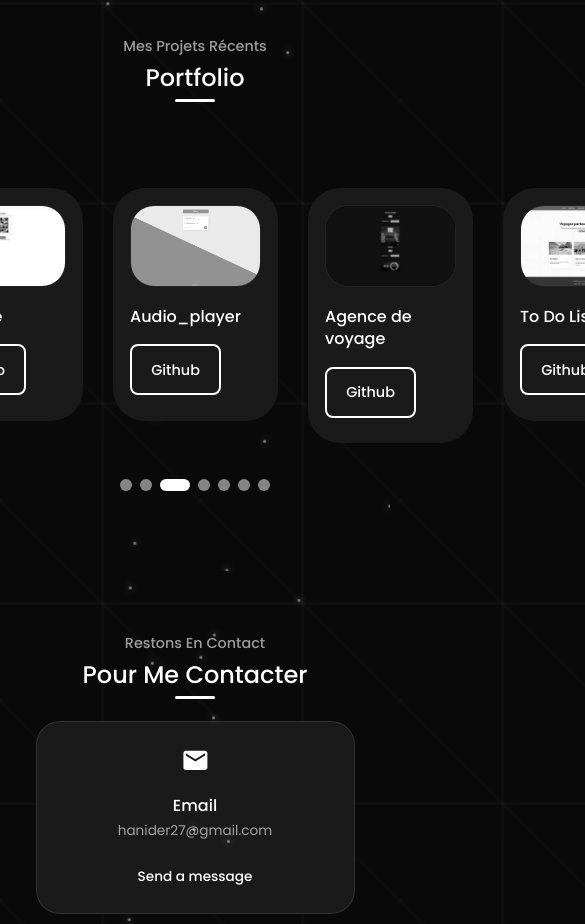
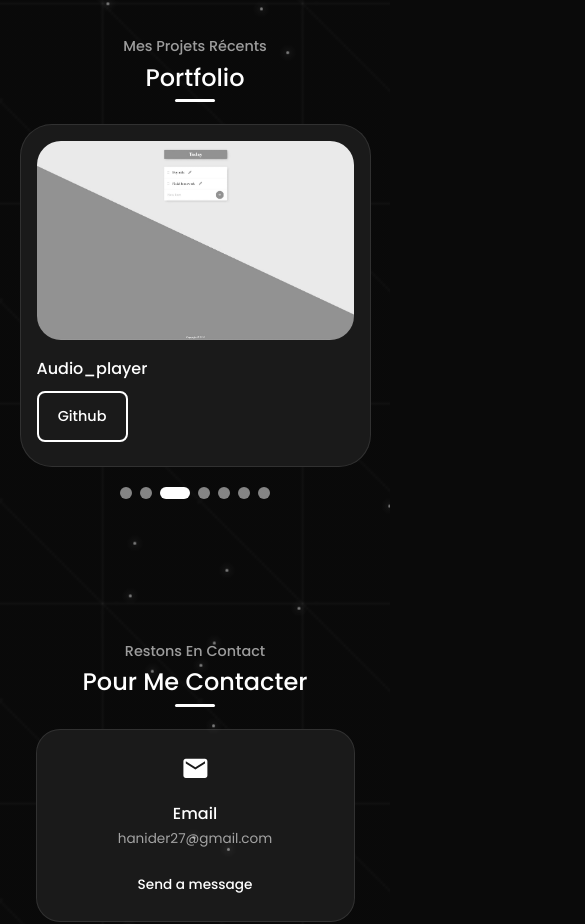
Before and after one commit to Hani19000/Portfolio-Hani, a React (Vite) app in the folder frontend/: page / in a window 390 px wide. Shown: the part 7899-8823 px from the top of the page, 585 px wide, since content can reach past the window. Built offline with nearby package versions, Linux system fonts and the light colour scheme.

Commit message:
mise a jours

```diff
--- a/frontend/src/components/portfolio/Portfolio.tsx
+++ b/frontend/src/components/portfolio/Portfolio.tsx
@@ -26,12 +26,9 @@ const Portfolio: React.FC = () => {
         pagination={{ clickable: true }}
         autoplay={{ delay: 3000, disableOnInteraction: false }}
         breakpoints={{
-          600: {
-            slidesPerView: 2,
-          },
-          1024: {
-            slidesPerView: 3,
-          },
+          320: { slidesPerView: 1, spaceBetween: 20 },
+          600: { slidesPerView: 2, spaceBetween: 30 },
+          1024: { slidesPerView: 3, spaceBetween: 30 },
         }}
       >
         {portfolioCards.map(({ id, image, title, github }: PortfolioItem) => {
--- a/frontend/src/components/portfolio/portfolio.css
+++ b/frontend/src/components/portfolio/portfolio.css
@@ -1,181 +1,65 @@
-/* ================= PORTFOLIO - VERSION CORRIGÉE AVEC GRAYSCALE INVERSÉ ================= */
+/* ================= PORTFOLIO - FIX RESPONSIVE MOBILE ================= */
 
 .container.portfolio__container {
     width: var(--container-width-lg);
     margin: 0 auto;
-    /* Supprime display: grid ici si tu utilises Swiper ! */
-    overflow: visible !important; /* Permet aux ombres de ne pas être coupées */
+    /* Important pour Swiper : ne pas mettre de grid ici */
     position: relative;
-    padding: 4rem;
+    padding-bottom: 3rem; /* Espace pour la pagination */
 }
 
 .portfolio__items {
     background: var(--color-bg-variant);
-    padding: 1.5rem;
+    padding: 1.2rem; /* Réduit pour laisser respirer l'image sur mobile */
     border-radius: 2rem;
-    border: 1px solid transparent;
+    border: 1px solid var(--border-color);
     transition: var(--transition);
     display: flex;
     flex-direction: column;
-    height: 100%; /* Important pour que toutes les cartes aient la même taille */
-    user-select: none;
-    /* Fix Performance : Empêche les calculs de peinture inutiles */
-    contain: content;
+    height: 100%;
+    box-sizing: border-box; /* Crucial pour le calcul de largeur */
 }
 
-.portfolio__items::before {
-  content: '';
-  position: absolute;
-transform: translateY(20px);
-will-change: transform;
-  width: 100%;
-  background: linear-gradient(180deg, transparent, rgba(255, 255, 255, 0.05), transparent);
-  transition: top 0.6s ease;
-}
-
-.portfolio__items:hover::before {
- transform: translateY(20px);
-will-change: transform;
-}
-
-.portfolio__items:hover {
-  background: rgba(255, 255, 255, 0.02);
-  border-color: var(--color-primary-variant);
-  cursor: default;
-  transform: translateY(-10px);
-  box-shadow: 0 20px 40px rgba(0, 0, 0, 0.6);
-}
-
-/* ============== IMAGE - GRAYSCALE INVERSÉ ============== */
+/*============== IMAGE STABILISÉE ==============*/
 .portfolio__items-image {
     border-radius: 1.5rem;
     overflow: hidden;
-  margin-bottom: 1.5rem;
-  position: relative;
+    width: 100%; /* S'adapte au parent */
     aspect-ratio: 16/10;
-  background: var(--color-bg);
-  border: 1px solid var(--border-color);
+    margin-bottom: 1.2rem;
 }
 
-.portfolio__items-image::after {
-  content: '';
-  position: absolute;
-  inset: 0;
-  background: linear-gradient(180deg, transparent 50%, rgba(0, 0, 0, 0.7));
-  opacity: 0;
-  transition: var(--transition);
-}
-
-.portfolio__items:hover .portfolio__items-image::after {
-  opacity: 1;
-}
-
-/* DARK MODE : Noir et blanc par défaut */
 .portfolio__items-image img {
     width: 100%;
     height: 100%;
     object-fit: cover;
-  filter: grayscale(100%);
-  transition: transform 0.6s cubic-bezier(0.4, 0, 0.2, 1),
-              filter 0.6s ease;
+    display: block;
 }
 
-/* DARK MODE : Couleur au hover et active (mobile) */
-.portfolio__items:hover .portfolio__items-image img,
-.portfolio__items:active .portfolio__items-image img {
-  transform: scale(1.1);
-  filter: grayscale(0%);
-}
-
-/* LIGHT MODE : Couleur par défaut */
-.light-mode .portfolio__items-image img {
-  filter: grayscale(0%);
-}
-
-/* LIGHT MODE : Noir et blanc au hover et active (mobile) */
-.light-mode .portfolio__items:hover .portfolio__items-image img,
-.light-mode .portfolio__items:active .portfolio__items-image img {
-  filter: grayscale(100%);
-}
-
-/* Ajustement de l'overlay en light mode */
-.light-mode .portfolio__items-image::after {
-  background: linear-gradient(180deg, transparent 50%, rgba(0, 0, 0, 0.3));
-}
-
-/* ============== TEXTES ============== */
+/* ============== TEXTE & BOUTONS ============== */
 .portfolio__items h3 {
-  margin: 0 0 1.5rem;
+    font-size: 1.1rem;
+    margin-bottom: 0.8rem;
     color: var(--color-white);
-  font-size: 1.2rem;
-  font-weight: 500;
-  line-height: 1.4;
-  transition: var(--transition);
-}
-
-.portfolio__items:hover h3 {
-  color: var(--color-primary);
 }
 
 .portfolio__items p {
-  color: var(--color-light);
-  font-size: 0.9rem;
-  line-height: 1.6;
+    font-size: 0.85rem;
     margin-bottom: 1.5rem;
     flex-grow: 1;
 }
 
-/* ============== BOUTONS ============== */
 .portfolio__items-cta {
     display: flex;
-  gap: 1rem;
-  margin-top: auto;
-  flex-wrap: wrap;
+    gap: 0.8rem;
+    width: 100%;
 }
 
 .portfolio__items-cta .btn {
     flex: 1;
-  min-width: 100px;
     text-align: center;
-  font-size: 0.9rem;
-  padding: 0.7rem 1.2rem;
-}
-
-/* ========== PARTICULES ========== */
-.header__particles {
-  position: absolute;
-  inset: 0;
-  overflow: hidden;
-  pointer-events: none;
-}
-
-.particle {
-  position: absolute;
-  width: 4px;
-transform: translateY(20px);
-will-change: transform;
-  background: var(--color-primary);
-  border-radius: 50%;
-  opacity: 0;
-  animation: float-particle 10s infinite;
-  box-shadow: 0 0 10px var(--color-primary);
-}
-
-@keyframes float-particle {
-  0% {
-    opacity: 0;
-    transform: translateY(100vh) translateX(0);
-  }
-  10% {
-    opacity: 0.8;
-  }
-  90% {
-    opacity: 0.8;
-  }
-  100% {
-    opacity: 0;
-    transform: translateY(-100px) translateX(100px);
-  }
+    padding: 0.6rem 0.2rem;
+    font-size: 0.8rem;
 }
 
 /* ============== SWIPER ============== */
@@ -198,85 +82,43 @@ will-change: transform;
   margin-top: 2rem;
 }
 
-/* ======== MEDIA QUERIES (TABLETTES) ======== */
+
+
+/* ======== MEDIA QUERIES (MOBILE FIX) ======== */
+
 @media screen and (max-width: 1024px) {
-  .portfolio__container {
-    grid-template-columns: repeat(2, 1fr);
-    gap: 2rem;
-    padding: 3rem;
-  }
-
-  .portfolio__items {
-    padding: 1.3rem;
-  }
-
-  .portfolio__items h3 {
-    font-size: 1.1rem;
-    margin-bottom: 1.2rem;
+    .container.portfolio__container {
+        width: var(--container-width-md);
     }
 }
 
-/* ======== MEDIA QUERIES (MOBILES) ======== */
-@media screen and (max-width: 768px) {
-  .portfolio__container {
-    grid-template-columns: 1fr;
-    gap: 1.5rem;
-    padding: 2rem;
-  }
-
-  .portfolio__items {
-    padding: 1.2rem;
-  }
-
-  .portfolio__items-image {
-    margin-bottom: 1.2rem;
-  }
-
-  .portfolio__items h3 {
-    font-size: 1.05rem;
-    margin-bottom: 1rem;
-  }
-
-  .portfolio__items p {
-    font-size: 0.88rem;
-    margin-bottom: 1.2rem;
-  }
-
-  .portfolio__items-cta {
-    gap: 0.8rem;
-  }
-
-  .portfolio__items-cta .btn {
-    font-size: 0.85rem;
-    padding: 0.6rem 1rem;
-  }
-}
-
-/* ======== MEDIA QUERIES (PETITS MOBILES) ======== */
-@media screen and (max-width: 480px) {
-  .portfolio__container {
-    gap: 1.2rem;
-    padding: 1.5rem;
+@media screen and (max-width: 600px) {
+    .container.portfolio__container {
+        width: 90%; /* On donne plus de largeur sur petit écran */
     }
 
     .portfolio__items {
         padding: 1rem;
     }
 
-  .portfolio__items h3 {
-    font-size: 1rem;
-  }
-
-  .portfolio__items p {
-    font-size: 0.85rem;
-  }
-
     .portfolio__items-cta {
+        /* Sur très petit écran, on empile les boutons pour éviter qu'ils ne sortent */
         flex-direction: column;
-    gap: 0.6rem;
+        gap: 0.5rem;
     }
 
     .portfolio__items-cta .btn {
         width: 100%;
     }
+
+    /* On réduit la taille du texte pour gagner de la place */
+    .portfolio__items h3 {
+        font-size: 1rem;
     }
+}
+
+/* ======== AJUSTEMENT SWIPER ======== */
+.swiper-slide {
+    height: auto !important; /* Force les slides à s'ajuster au contenu */
+    display: flex;
+}
```
Lines whose indentation alone changed are shown as unchanged.
